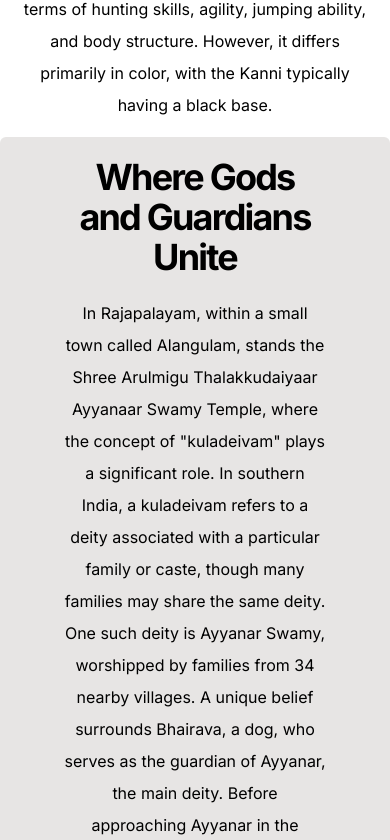
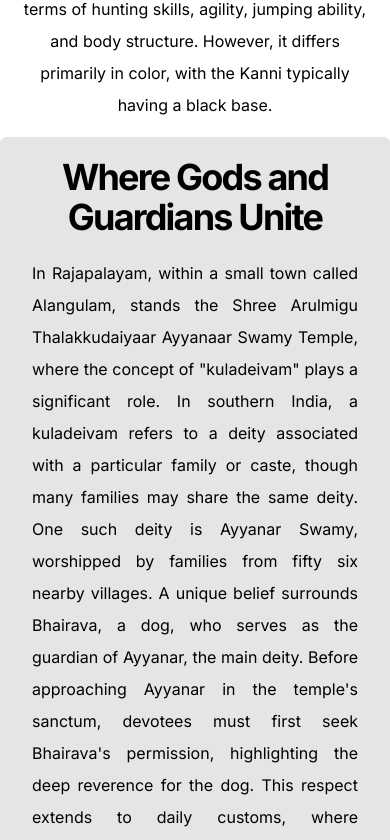
Before and after one commit to kris1590/TamilNaduNativeDog, a Next.js app: page / in a window 390 px wide. Shown: the part 4680-5520 px from the top of the page. Built offline with nearby package versions, Linux system fonts and the light colour scheme.

Commit message:
Removing margin for mobile devices.

```diff
--- a/app/main-culture-section.js
+++ b/app/main-culture-section.js
@@ -1,12 +1,12 @@
 export default function MainCultureSection() {
   return (
     <>
-      <section className="px-8  text-center rounded-md bg-stone-200 grid col-span-1 md:grid-cols-2 lg:grid-cols-4  ">
-        <div className="flex flex-col mx-8 justify-center lg:col-span-2 md:mx-12 ">
+      <section className="px-8   rounded-md bg-stone-200 grid col-span-1 md:grid-cols-2 lg:grid-cols-4  ">
+        <div className="flex flex-col  justify-center lg:col-span-2 md:mx-12 ">
           <h1 className="text-4xl mt-4 my-4 text-center font-bold tracking-tighter rounded-lg bg-muted px-3 py-1 lg:mb-8">
             Where Gods and Guardians Unite
           </h1>
-          <p>
+          <p className="text-justify">
             In Rajapalayam, within a small town called
             Alangulam, stands the Shree Arulmigu
             Thalakkudaiyaar Ayyanaar Swamy Temple, where the
@@ -15,10 +15,10 @@ export default function MainCultureSection() {
             a deity associated with a particular family or
             caste, though many families may share the same
             deity. One such deity is Ayyanar Swamy,
-            worshipped by families from 34 nearby villages.
-            A unique belief surrounds Bhairava, a dog, who
-            serves as the guardian of Ayyanar, the main
-            deity. Before approaching Ayyanar in the
+            worshipped by families from fifty six nearby
+            villages. A unique belief surrounds Bhairava, a
+            dog, who serves as the guardian of Ayyanar, the
+            main deity. Before approaching Ayyanar in the
             temple's sanctum, devotees must first seek
             Bhairava's permission, highlighting the deep
             reverence for the dog. This respect extends to
@@ -37,6 +37,7 @@ export default function MainCultureSection() {
             alt="temple in rajapalayam"
             height={600}
             width={600}
+            className="rounded-md"
           ></img>
         </div>
       </section>
```
